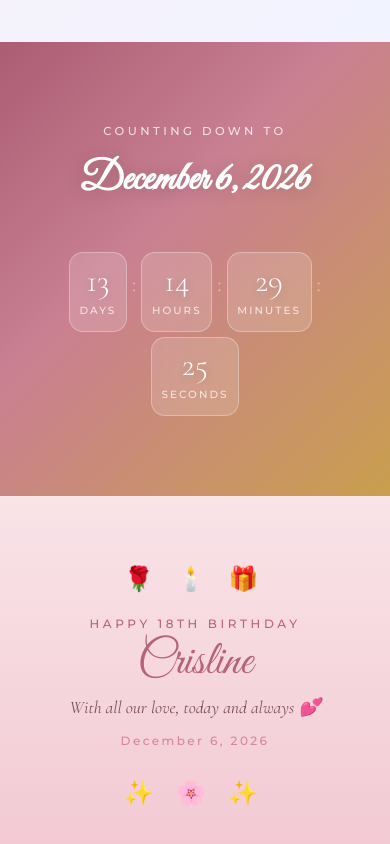
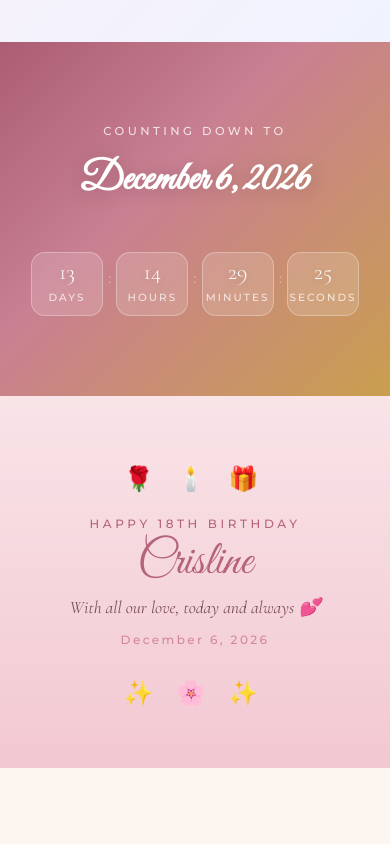
Before and after one commit to casungcadcarlaaa-lab/crisline-birthday, a plain HTML site: page index.html in a window 390 px wide. Shown: the part 7888-8732 px from the top of the page. After the commit the page ends 8656 px from the top, so only its background shows below. Drawn offline with nearby package versions, Linux system fonts and the light colour scheme.

Commit message:
Fix countdown timer mobile layout - prevent seconds from wrapping to new line

```diff
--- a/style.css
+++ b/style.css
@@ -873,7 +873,7 @@ body {
   align-items: center;
   justify-content: center;
   gap: 0.5rem;
-  flex-wrap: wrap;
+  flex-wrap: nowrap;
 }
 
 .countdown-unit {
@@ -1007,13 +1007,16 @@ body {
   }
 
   .countdown-timer {
-    gap: 0.4rem;
+    gap: 0.3rem;
+    flex-wrap: nowrap;
   }
   .countdown-unit {
-    padding: 0.9rem 1rem;
-    min-width: 72px;
+    padding: 0.8rem 0.7rem;
+    min-width: 0;
+    flex: 1;
+    max-width: 90px;
   }
-  .countdown-sep { font-size: 2rem; margin-bottom: 1rem; }
+  .countdown-sep { font-size: 1.8rem; margin-bottom: 1rem; }
 }
 
 @media (max-width: 480px) {
@@ -1027,10 +1030,10 @@ body {
   .tribute-emoji { font-size: 1.8rem; }
   .tribute-text  { font-size: 0.82rem; }
 
-  .countdown-timer { gap: 0.3rem; }
-  .countdown-unit  { padding: 0.7rem 0.6rem; min-width: 58px; }
-  .countdown-number { font-size: 2rem; }
-  .countdown-sep { font-size: 1.5rem; }
+  .countdown-timer { gap: 0.2rem; }
+  .countdown-unit  { padding: 0.5rem 0.3rem; min-width: 0; width: 22vw; max-width: 72px; }
+  .countdown-number { font-size: clamp(1.4rem, 5.5vw, 2rem); }
+  .countdown-sep { font-size: 1.2rem; margin-bottom: 0.8rem; padding: 0 0.1rem; }
   .hero-number { -webkit-text-stroke-width: 1.5px; }
 
   .divider::before,
```
